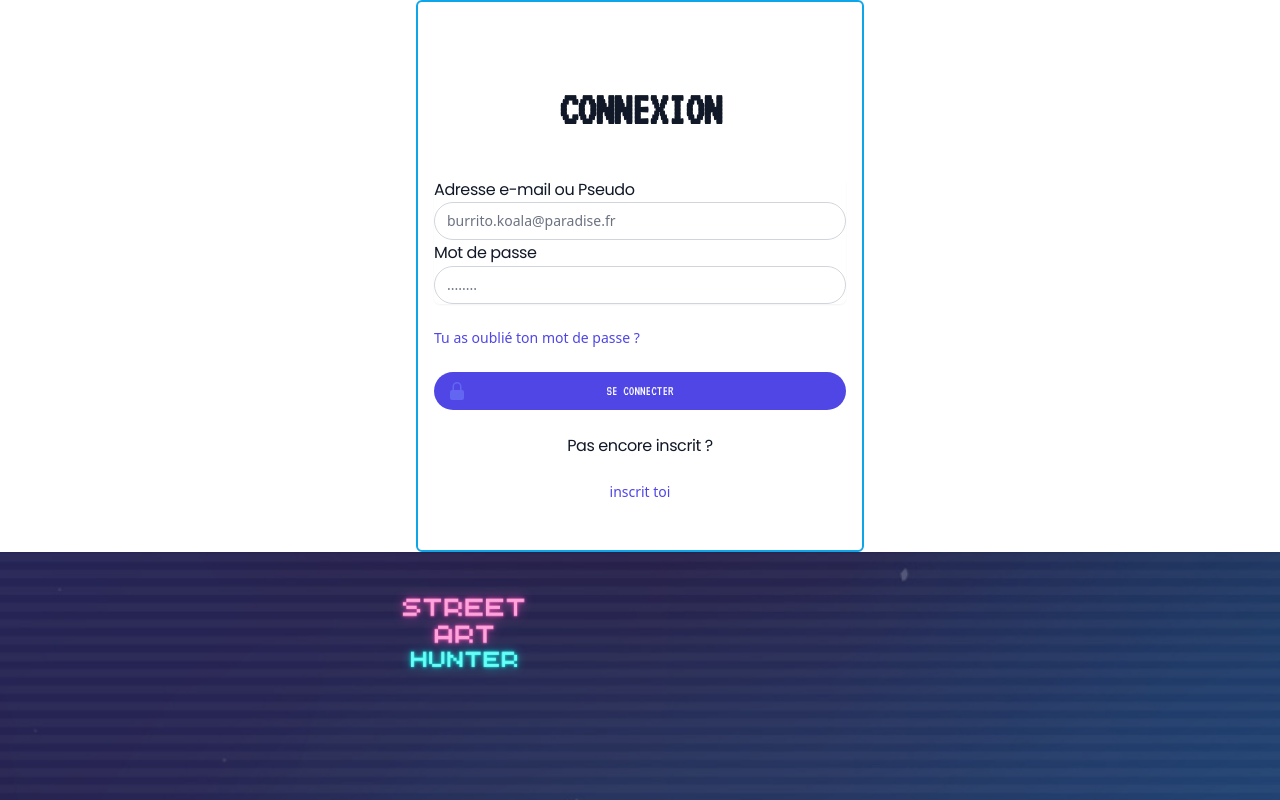
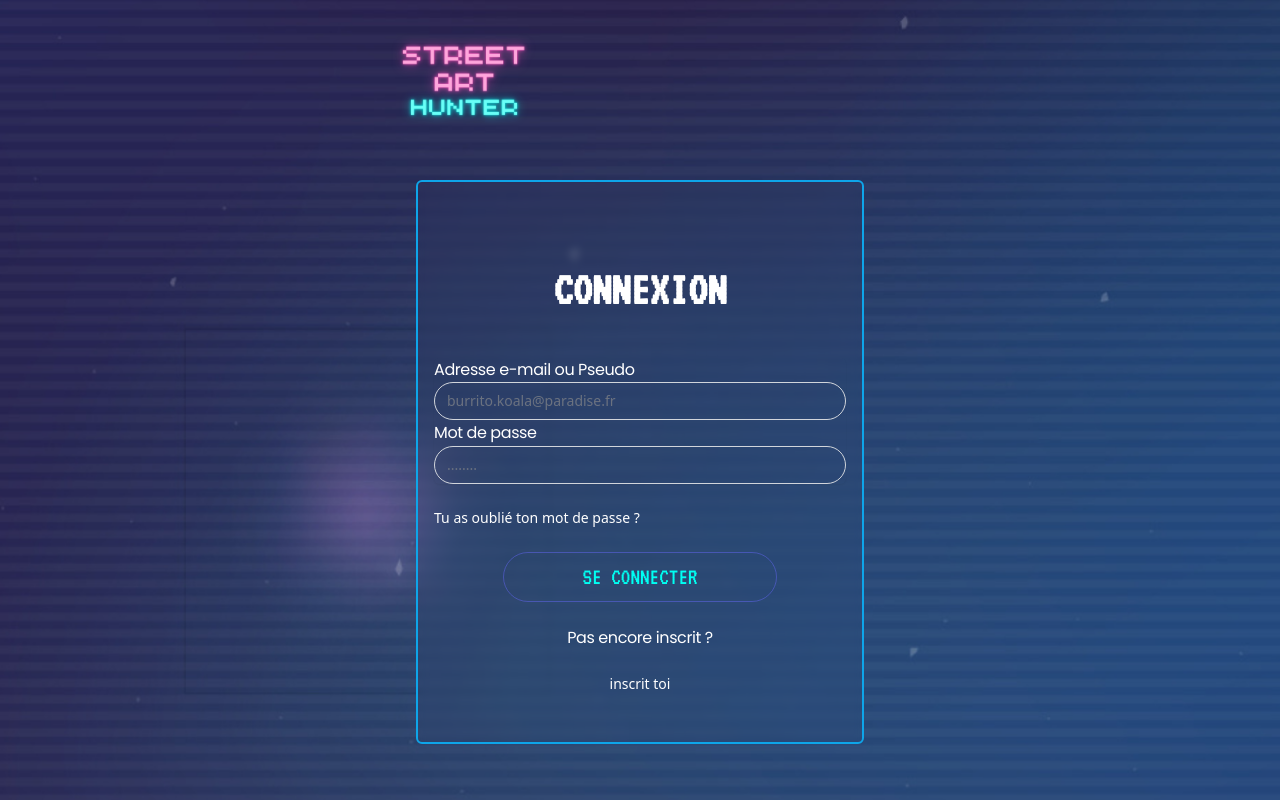
Before and after one commit to WildCodeSchool/P3_Street-Art-Hunter_Lyon_React_Sept_2022, a React (Vite) app in the folder frontend/: page / in a window 1280 px wide. Shown: the top 800 px of the page. Built offline with nearby package versions, Linux system fonts and the light colour scheme.

Commit message:
connexion maj

```diff
--- a/frontend/src/App.jsx
+++ b/frontend/src/App.jsx
@@ -1,13 +1,10 @@
-import BlocConnexion from "./components/BlocConnexion";
 import "./App.css";
-// eslint-disable-next-line import/order, import/no-unresolved
-import Stepper from "@pages/Stepper";
+import Connexion from "./pages/Connexion";
 
 function App() {
   return (
     <div>
-      <BlocConnexion />
-      <Stepper />
+      <Connexion />
     </div>
   );
 }
--- a/frontend/src/components/BlocConnexion.jsx
+++ b/frontend/src/components/BlocConnexion.jsx
@@ -1,15 +1,13 @@
 /* eslint-disable jsx-a11y/anchor-is-valid */
 import React from "react";
-// eslint-disable-next-line import/no-extraneous-dependencies
-import { LockClosedIcon } from "@heroicons/react/20/solid";
 
 export default function BlocConnexion() {
   return (
-    <div className="p-0">
+    <div className="p-5">
       <div className="p-0 flex min-h-full items-center justify-center ">
-        <div className="py-12 px-4 backdrop-blur-sm border-solid border-2  border-sky-500 w-full max-w-md space-y-8 rounded-md">
+        <div className="py-12 px-4 backdrop-blur-sm border-solid border-2 border-indigo-500/50 border-sky-500 w-full max-w-md space-y-8 rounded-md">
           <div>
-            <h2 className="font-main-font mt-6 text-center text-[48px] font-bold tracking-tight text-gray-900">
+            <h2 className="font-main-font mt-6 text-center text-[48px] font-bold text-white">
               CONNEXION
             </h2>
           </div>
@@ -17,7 +15,7 @@ export default function BlocConnexion() {
             <input type="hidden" name="remember" defaultValue="true" />
             <div className="space-y-px rounded-md shadow-sm">
               <div>
-                <h2 className="font-secondary-font mt-6 text-left text-1xl  tracking-tight text-gray-900">
+                <h2 className="font-secondary-font mt-6 text-left text-1xl  tracking-tight text-white">
                   Adresse e-mail ou Pseudo
                 </h2>
                 <label htmlFor="email-address" className="sr-only">
@@ -29,11 +27,11 @@ export default function BlocConnexion() {
                   type="email"
                   autoComplete="email"
                   required
-                  className="relative block w-full appearance-none rounded-full border border-gray-300 px-3 py-2 text-gray-900 placeholder-gray-500 focus:z-10 focus:border-indigo-500 focus:outline-none focus:ring-indigo-500 sm:text-sm"
+                  className="relative block w-full appearance-none bg-transparent rounded-full border border-gray-300 px-3 py-2 text-gray-900 placeholder-gray-500 focus:z-10 focus:border-indigo-500 focus:outline-none focus:ring-indigo-500 sm:text-sm"
                   placeholder="burrito.koala@paradise.fr"
                 />
               </div>
-              <h2 className="font-secondary-font mt-6 text-left text-1xl  tracking-tight text-gray-900">
+              <h2 className="font-secondary-font mt-6 text-left text-1xl  tracking-tight text-white">
                 Mot de passe
               </h2>
               <div>
@@ -46,7 +44,7 @@ export default function BlocConnexion() {
                   type="password"
                   autoComplete="current-password"
                   required
-                  className="relative block w-full appearance-none rounded-full border border-gray-300 px-3 py-2 text-gray-900 placeholder-gray-500 focus:z-10 focus:border-indigo-500 focus:outline-none focus:ring-indigo-500 sm:text-sm"
+                  className="relative block bg-transparent w-full appearance-none rounded-full border border-gray-300 px-3 py-2 text-gray-900 placeholder-gray-500 focus:z-10 focus:border-indigo-500 focus:outline-none focus:ring-indigo-500 sm:text-sm"
                   placeholder="........"
                 />
               </div>
@@ -56,36 +54,31 @@ export default function BlocConnexion() {
               <div className="text-sm">
                 <a
                   href="#"
-                  className="font-medium text-center text-indigo-600 hover:text-indigo-500"
+                  className="font-medium text-center text-white text-white"
                 >
                   Tu as oublié ton mot de passe ?
                 </a>
               </div>
             </div>
 
-            <div>
+            <div className="flex justify-center">
               <button
                 type="submit"
-                className=" font-main-font text-2xl  group relative flex w-full justify-center rounded-full border border-transparent bg-indigo-600 py-2 px-4 text-sm font-medium text-white hover:bg-indigo-700 focus:outline-none focus:ring-2 focus:ring-indigo-500 focus:ring-offset-2"
+                className=" w-2/3 font-main-font text-2xl group relative flex justify-center rounded-full border py-2 border-indigo-500/50 font-medium text-lightblue hover:bg-indigo-500/50 focus:outline-none focus:ring-2 focus:ring-indigo-500 focus:ring-offset-2"
               >
-                <span className=" absolute inset-y-0 left-0 flex items-center pl-3">
-                  <LockClosedIcon
-                    className="h-5 w-5 text-indigo-500 group-hover:text-indigo-400"
-                    aria-hidden="true"
-                  />
-                </span>
+                <span className=" absolute inset-y-0 left-0 flex items-center pl-3" />
                 SE CONNECTER
               </button>
             </div>
             <div>
-              <h2 className="font-secondary-font text-center mt-6 text-left text-1xl  tracking-tight text-gray-900">
+              <h2 className="font-secondary-font text-center mt-6 text-1xl  tracking-tight text-white">
                 Pas encore inscrit ?
               </h2>
             </div>
             <div className="text-sm text-center">
               <a
                 href="#"
-                className="font-medium text-center text-indigo-600 hover:text-indigo-500"
+                className="font-medium text-center text-white hover:text-indigo-500"
               >
                 inscrit toi
               </a>
--- a/frontend/jsconfig.json
+++ b/frontend/src/pages/Connexion.jsx
@@ -1,11 +1,14 @@
-{
-  "compilerOptions": {
-    "baseUrl": ".",
-    "paths": {
-      "@assets/*": ["src/assets/*"],
-      "@components/*": ["src/components/*"],
-      "@pages/*": ["src/pages/*"],
-      "@services/*": ["src/services/*"]
-    }
-  }
+import React from "react";
+import Header from "../components/Header";
+import BlocConnexion from "../components/BlocConnexion";
+
+function Connexion() {
+  return (
+    <div className="bg-main-background bg-cover w-full h-screen">
+      <Header />
+      <BlocConnexion />
+    </div>
+  );
 }
+
+export default Connexion;
```
